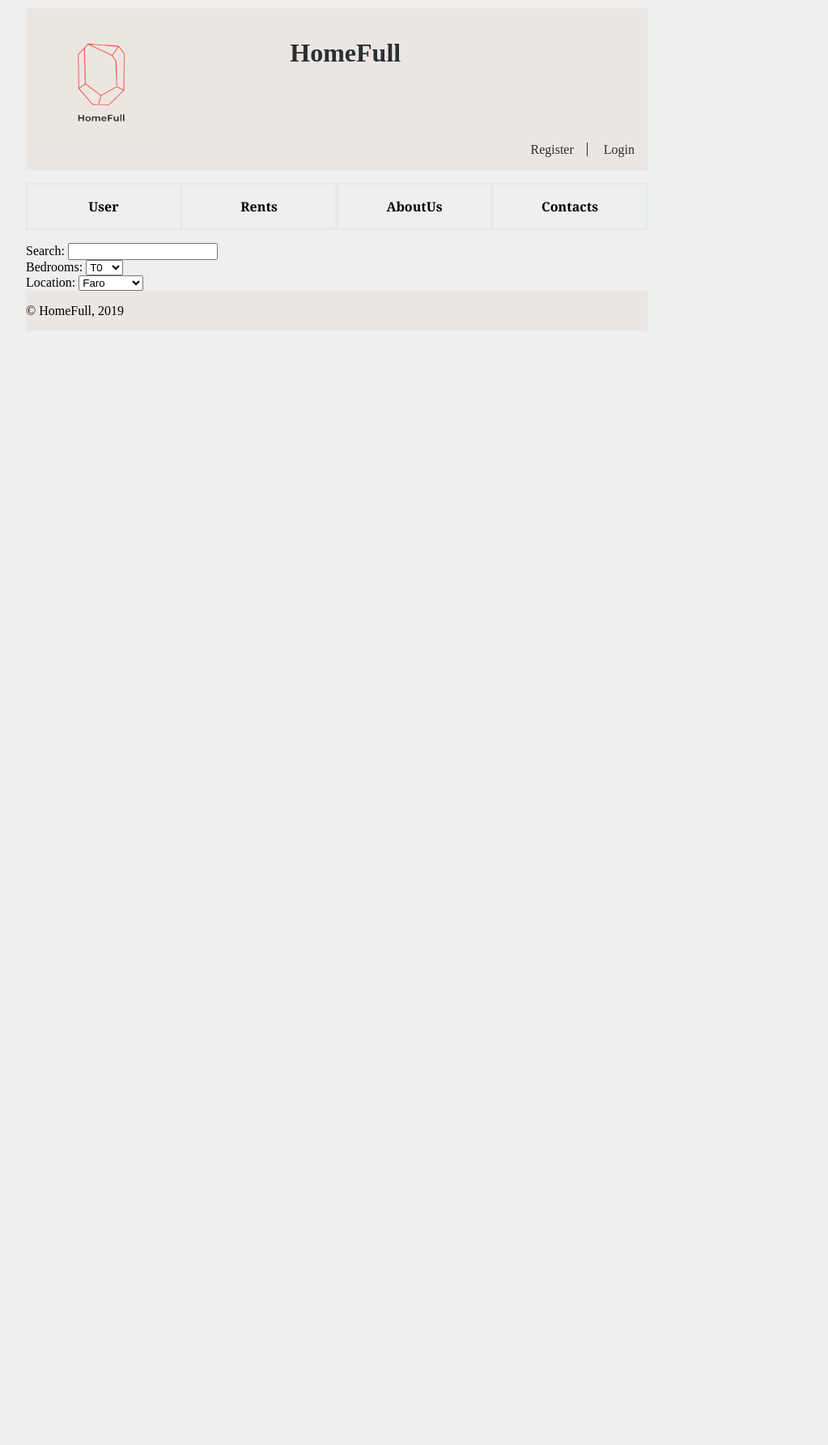
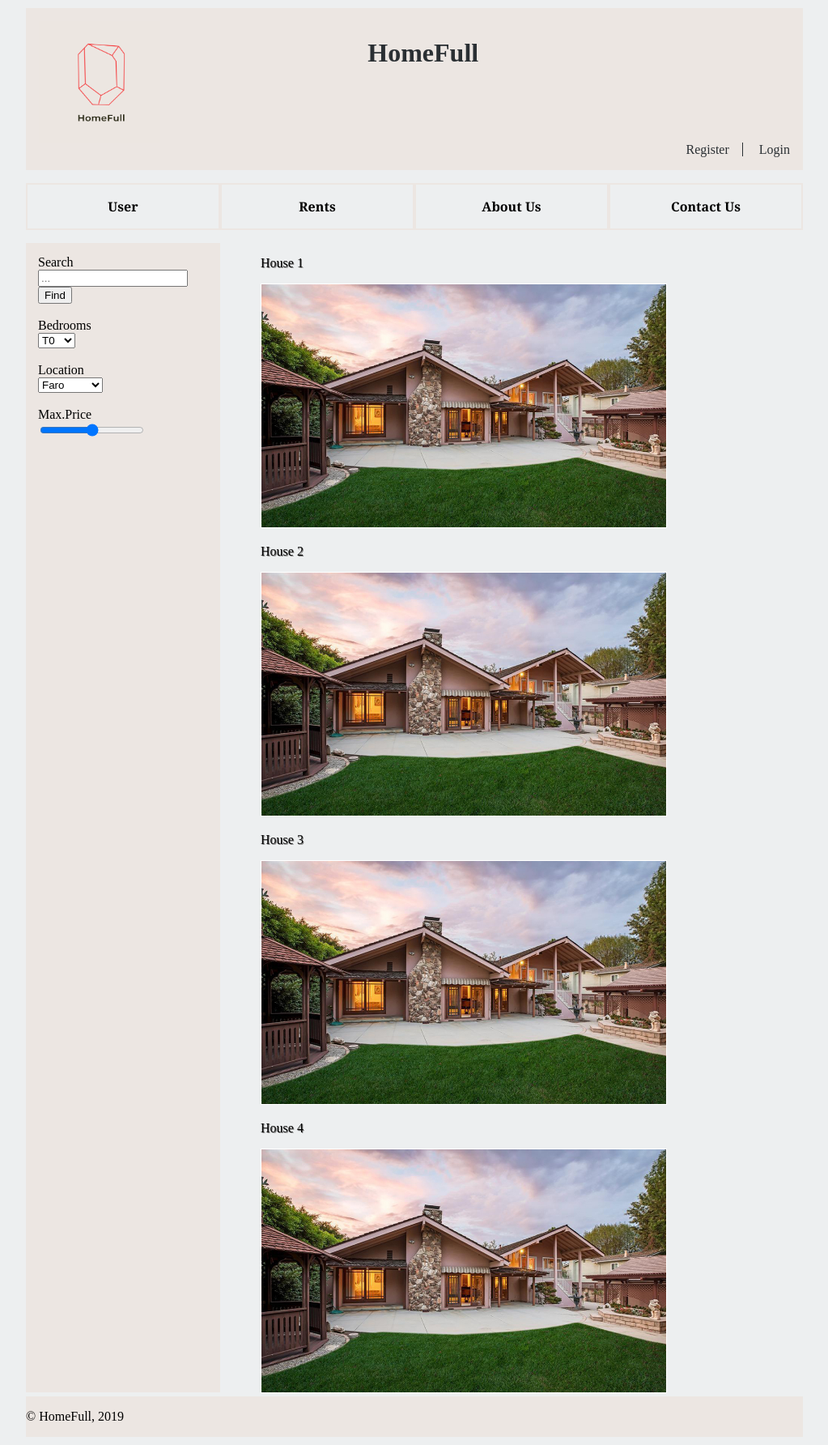
Before and after one commit to BernardoCMoreira/LTW19-20, a PHP site: page /html/MainPage.html in a window 1280 px wide. Shown: the whole page at 81% size, without its empty margins (128-1151 px from the left). Before the commit the page ends 409 px from the top, so only its background shows below. Run offline with PHP 8.4, Linux system fonts and the light colour scheme.

Commit message:
changes on css, aboutUS added

```diff
--- /dev/null
+++ b/css/feed.css
@@ -0,0 +1,32 @@
+.mainpage {
+    grid-row: 3;
+    display: grid;
+    grid-column-gap: 50px;
+    grid-template-columns: 25% auto;
+    grid-template-rows: auto;
+
+}
+
+.searchbar {
+    grid-column: 1;
+    padding: 15px;
+    background-color: #ECE6E2;
+    margin-bottom: 2%;
+    font-size: 100%;
+
+}
+
+.feed {
+    grid-column: 2;
+
+}
+
+article p {
+    text-align: left;
+    text-shadow: 1px 1px grey;
+
+}
+
+article img {
+    border: 1px solid #FFFFFF;
+}
--- a/css/layout.css
+++ b/css/layout.css
@@ -1,6 +1,9 @@
 body {
     width: 75%;
     margin: 10px auto;
+    display: grid;
+    grid-template-columns: 1fr auto;
+    grid-template-rows: auto auto auto auto;
 }
 
 nav>ul {
@@ -29,12 +32,6 @@
     grid-row: 2;
 }
 
-body {
-    display: grid;
-    grid-template-columns: 4fr 1fr;
-    grid-template-rows: auto auto auto auto;
-}
-
 #menu {
     grid-row: 2;
 }
@@ -46,10 +43,3 @@
     text-align: center;
 
 }
-
-#searchBar>ul>li {
-    width: 6em;
-    font-family: 'Georgia';
-    font-weight: 400;
-    text-align: left;
-}
--- a/css/style.css
+++ b/css/style.css
@@ -40,7 +40,6 @@
 
 }
 
-
 #menu {
     grid-column-start: 1;
     grid-column-end: auto;
@@ -48,13 +47,13 @@
     grid-row-end: auto;
 }
 
-nav>ul {
+#menu>ul {
     list-style: none;
     padding: 0;
     margin: 10 auto;
 }
 
-nav>ul>li {
+#menu>ul>li {
 
     font-family: 'Montserrat';
     font-weight: 500;
@@ -68,39 +67,11 @@
     padding: 1em;
 }
 
-nav>ul>li>a {
+#menu>ul>li>a {
 
     color: black;
     text-decoration: none;
-
 }
-
-
-#searchBar {
-    grid-column-start: 1;
-    grid-column-end: auto;
-    grid-row-start: 3;
-    grid-row-end: auto;
-}
-
-aside>ul {
-    list-style: none;
-    padding: 0;
-    margin: 10 auto;
-}
-
-aside>ul>li {
-    font-family: 'Montserrat';
-    font-weight: 500;
-    text-align: center;
-    background-color: #EDEFF0;
-}
-
-aside>ul>li>a {
-    color: black;
-    text-decoration: none;
-}
-
 
 footer {
     grid-column-start: 1;
--- a/html/MainPage.html
+++ b/html/MainPage.html
@@ -8,6 +8,7 @@
     <meta charset="UTF-8">
     <link href="../css/style.css" rel="stylesheet">
     <link href="../css/layout.css" rel="stylesheet">
+    <link href="../css/feed.css" rel="stylesheet">
 </head>
 
 <body>
@@ -21,22 +22,24 @@
         </div>
     </header>
 
-
     <nav id="menu">
         <ul>
             <li><a href="user.html">User</a></li>
             <li><a href="rents.html">Rents</a></li>
-            <li><a href="AboutUs.html">AboutUs</a></li>
-            <li><a href="contacts.html">Contacts</a></li>
+            <li><a href="AboutUs.html">About Us</a></li>
+            <li><a href="contacts.html">Contact Us</a></li>
         </ul>
     </nav>
 
-    <aside id="searchBar">
-        <label for="search">Search:</label>
-        <input type="search" id="search">
+    <div class="mainpage">
+        <div class="searchbar">
+            <label for="search">Search</label><br>
+            <input type="text" id="search" name="search" placeholder="..."><br>
+            <input type="submit" value="Find">
             <br>
-        <label for="Bedrooms">Bedrooms:</label>
-        <select id="Bedrooms" name="Bedrooms">
+            <br>
+            <label for="bedrooms"> Bedrooms</label><br>
+            <select id="bedrooms" name="bedrooms">
                 <option value="t0">T0</option>
                 <option value="t1">T1</option>
                 <option value="t2">T2</option>
@@ -44,7 +47,8 @@
                 <option value="t4+">T4+</option>
             </select>
             <br>
-        <label for="local">Location:</label>
+            <br>
+            <label for="local">Location</label><br>
             <select id="local" name="local" size="1">
                 <option value="faro">Faro</option>
                 <option value="lisboa">Lisboa</option>
@@ -55,11 +59,25 @@
                 <option value="Coimbra">Coimbra</option>
                 <option value="Covilha">Covilhã</option>
             </select>
+            <br>
+            <br>
+            <label for="price">Max.Price</label><br>
+            <input type="range" id="price" name="price" min="1" max="9999"><br>
+        </div>
 
-    </aside>
-    <section id="news">
+        <article id="feed">
+            <p>House 1</p>
+            <img src="../images/house1.jpg" alt="house " width="500" height="300" />
+            <p>House 2</p>
+            <img src="../images/house1.jpg" alt="house " width="500" height="300" />
+            <p>House 3</p>
+            <img src="../images/house1.jpg" alt="house " width="500" height="300" />
+            <p>House 4</p>
+            <img src="../images/house1.jpg" alt="house " width="500" height="300" />
 
-    </section>
+        </article>
+
+    </div>
 
     <footer>
         <p>&copy; HomeFull, 2019</p>
--- a/html/login.html
+++ b/html/login.html
@@ -8,6 +8,7 @@
     <meta charset="UTF-8">
     <link href="../css/style.css" rel="stylesheet">
     <link href="../css/layout.css" rel="stylesheet">
+    <link href="../css/sign.css" rel="stylesheet">
 </head>
 
 <body>
@@ -21,7 +22,7 @@
         </div>
     </header>
     <br>
-    <br>
+
     <form>
         <label>Username: <input type="text"></label>
         <br>
--- a/html/register.html
+++ b/html/register.html
@@ -8,6 +8,7 @@
     <meta charset="UTF-8">
     <link href="../css/style.css" rel="stylesheet">
     <link href="../css/layout.css" rel="stylesheet">
+    <link href="../css/sign.css" rel="stylesheet">
 </head>
 
 <body>
@@ -20,7 +21,6 @@
             <a href="../html/login.html">Login</a>
         </div>
     </header>
-    <br>
     <br>
     <form>
         <label>Username: <input type="text"></label>
```
Also changed, not shown: css/sign.css (added, +18 -0 lines), html/aboutUs.html (added, +53 -0 lines), images/house1.jpg (added). Lines whose indentation alone changed are shown as unchanged.
